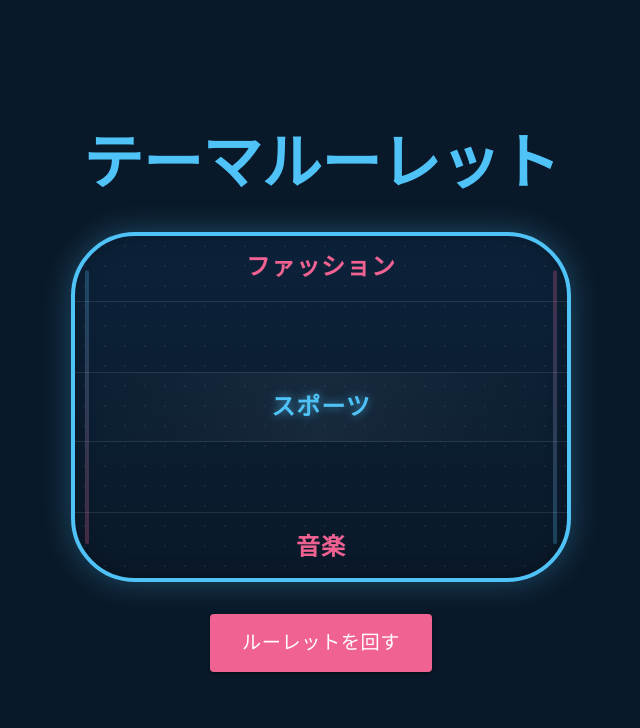
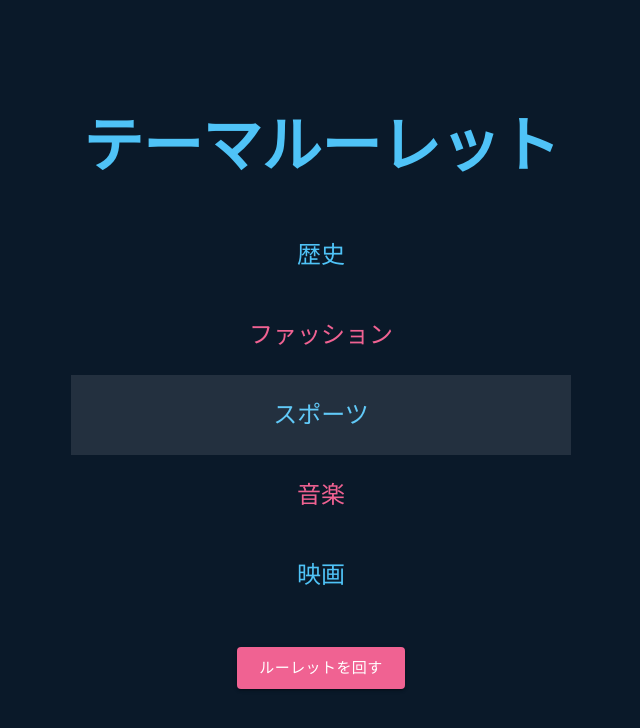
Before and after one commit to kabetani-yusei/theme-roulette, a React (Vite) app: page / in a window 1280 px wide. Shown: the top 728 px of the page, without its empty margins (319-959 px from the left). Built offline with nearby package versions, Linux system fonts and the light colour scheme.

Commit message:
いい感じ

```diff
--- a/src/App.tsx
+++ b/src/App.tsx
@@ -1,104 +1,100 @@
-"use client"
+import React, { useState, useEffect } from "react";
+import {
+  Box,
+  Button,
+  Container,
+  Typography,
+  ThemeProvider,
+  createTheme,
+  CssBaseline,
+} from "@mui/material";
+import RouletteWheel, { AnimationPhase, ThemeItem } from "./components/RouletteWheel";
 
-import { useState } from "react"
-import { Box, Button, Container, Typography, ThemeProvider, createTheme, CssBaseline } from "@mui/material"
-import RouletteWheel from "./components/RouletteWheel"
+const themeItems: ThemeItem[] = [
+  { id: 0, text: "スポーツ", color: "#4fc3f7" },
+  { id: 1, text: "音楽", color: "#f06292" },
+  { id: 2, text: "映画", color: "#4fc3f7" },
+  { id: 3, text: "料理", color: "#f06292" },
+  { id: 4, text: "旅行", color: "#4fc3f7" },
+  { id: 5, text: "ゲーム", color: "#f06292" },
+  { id: 6, text: "アート", color: "#4fc3f7" },
+  { id: 7, text: "科学", color: "#f06292" },
+  { id: 8, text: "歴史", color: "#4fc3f7" },
+  { id: 9, text: "ファッション", color: "#f06292" },
+];
 
-// テーマの配列（コードで指定）- 各テーマに固定の色を割り当て
-const themeItems = [
-  { id: 0, text: "スポーツ", color: "#4fc3f7" }, // 青
-  { id: 1, text: "音楽", color: "#f06292" }, // ピンク
-  { id: 2, text: "映画", color: "#4fc3f7" }, // 青
-  { id: 3, text: "料理", color: "#f06292" }, // ピンク
-  { id: 4, text: "旅行", color: "#4fc3f7" }, // 青
-  { id: 5, text: "ゲーム", color: "#f06292" }, // ピンク
-  { id: 6, text: "アート", color: "#4fc3f7" }, // 青
-  { id: 7, text: "科学", color: "#f06292" }, // ピンク
-  { id: 8, text: "歴史", color: "#4fc3f7" }, // 青
-  { id: 9, text: "ファッション", color: "#f06292" }, // ピンク
-]
+const fakeStopIndex = 3;
+const actualStopIndices = [1, 5, 7, 9];
 
-// 止まりそうな要素のインデックス
-const fakeStopIndex = 3 // 「料理」で一度止まる
-
-// 実際に止まる要素のインデックス配列
-const actualStopIndices = [1, 5, 7, 9] // 音楽、ゲーム、科学、ファッションのいずれかに最終的に止まる
-
-// Create a custom theme with dark blue background
 const theme = createTheme({
   palette: {
     mode: "dark",
-    primary: {
-      main: "#4fc3f7", // bright blue
-    },
-    secondary: {
-      main: "#f06292", // bright pink/red
-    },
-    background: {
-      default: "#0a1929", // dark blue
-      paper: "#0a1929",
-    },
+    primary: { main: "#4fc3f7" },
+    secondary: { main: "#f06292" },
+    background: { default: "#0a1929", paper: "#0a1929" },
   },
-})
+});
 
-function App() {
-  const [isSpinning, setIsSpinning] = useState(false)
-  const [animationPhase, setAnimationPhase] = useState<
-    "initial" | "first-stop" | "vibration" | "final-move" | "highlight" | "stopped"
-  >("stopped")
-  const [actualStopIndex, setActualStopIndex] = useState<number | null>(null)
-  const [selectedTheme, setSelectedTheme] = useState<string | null>(null)
+const App: React.FC = () => {
+  const [isSpinning, setIsSpinning] = useState(false);
+  const [animationPhase, setAnimationPhase] =
+    useState<AnimationPhase>("stopped");
+  const [actualStopIndex, setActualStopIndex] =
+    useState<number | null>(null);
+  const [selectedTheme, setSelectedTheme] = useState<string | null>(null);
 
   const handleSpin = () => {
-    if (isSpinning) return
+    if (isSpinning) return;
+    const idx =
+      actualStopIndices[
+        Math.floor(Math.random() * actualStopIndices.length)
+      ];
+    setActualStopIndex(idx);
+    setSelectedTheme(null);
+    setIsSpinning(true);
+    setAnimationPhase("first-stop");
+  };
 
-    // 実際に止まる要素をランダムに選択
-    const actualIndex = actualStopIndices[Math.floor(Math.random() * actualStopIndices.length)]
-    setSelectedTheme(null)
-    setActualStopIndex(actualIndex)
-    setIsSpinning(true)
-    setAnimationPhase("initial")
-  }
+  useEffect(() => {
+    if (animationPhase === "pause") {
+      // fakeStopIndex 停止後、1秒間静止させてから second-stop へ
+      const t = setTimeout(
+        () => setAnimationPhase("second-stop"),
+        1000
+      );
+      return () => clearTimeout(t);
+    }
+    if (animationPhase === "highlight") {
+      const t = setTimeout(() => {
+        setAnimationPhase("stopped");
+        setIsSpinning(false);
+      }, 1500);
+      return () => clearTimeout(t);
+    }
+  }, [animationPhase]);
 
-  const handleFirstStop = () => {
-    setAnimationPhase("first-stop")
-
-    // 1秒後に振動アニメーションを開始
-    setTimeout(() => {
-      setAnimationPhase("vibration")
-    }, 1000)
-  }
-
-  const handleVibrationComplete = () => {
-    // 振動が終わったら最終移動へ
-    setAnimationPhase("final-move")
-  }
-
+  const handleFirstStop = () => setAnimationPhase("pause");
   const handleFinalStop = () => {
-    if (actualStopIndex !== null) {
-      setSelectedTheme(themeItems[actualStopIndex].text)
-    }
-    setAnimationPhase("highlight")
-
-    // 強調表示のアニメーション後に完全停止
-    setTimeout(() => {
-      setAnimationPhase("stopped")
-      setIsSpinning(false)
-    }, 1500)
-  }
+    if (actualStopIndex != null)
+      setSelectedTheme(themeItems[actualStopIndex].text);
+    setAnimationPhase("highlight");
+  };
 
   return (
     <ThemeProvider theme={theme}>
       <CssBaseline />
       <Container
-        maxWidth="md"
-        sx={{ py: 4, height: "100vh", display: "flex", flexDirection: "column", justifyContent: "center" }}
+        sx={{
+          py: 4,
+          height: "100vh",
+          display: "flex",
+          flexDirection: "column",
+          justifyContent: "center",
+        }}
       >
         <Typography
           variant="h2"
-          component="h1"
           align="center"
-          gutterBottom
           sx={{
             color: "primary.main",
             fontWeight: "bold",
@@ -107,48 +103,44 @@ function App() {
         >
           テーマルーレット
         </Typography>
-
-        <Box sx={{ display: "flex", flexDirection: "column", alignItems: "center" }}>
+        <Box
+          sx={{
+            display: "flex",
+            flexDirection: "column",
+            alignItems: "center",
+          }}
+        >
           <RouletteWheel
             items={themeItems}
             isSpinning={isSpinning}
             animationPhase={animationPhase}
-            setAnimationPhase={setAnimationPhase}
             fakeStopIndex={fakeStopIndex}
             actualStopIndex={actualStopIndex}
             onFirstStop={handleFirstStop}
-            onVibrationComplete={handleVibrationComplete}
             onFinalStop={handleFinalStop}
           />
-
           {selectedTheme && animationPhase === "stopped" && (
             <Typography
               variant="h4"
-              sx={{
-                mt: 3,
-                mb: 3,
-                color: "white",
-                textAlign: "center",
-              }}
+              sx={{ mt: 3, animation: "fadeIn 0.5s" }}
             >
-              選ばれたテーマ: <span style={{ fontWeight: "bold" }}>{selectedTheme}</span>
+              選ばれたテーマ: <strong>{selectedTheme}</strong>
             </Typography>
           )}
-
           <Button
             variant="contained"
             color="secondary"
             size="large"
             onClick={handleSpin}
             disabled={isSpinning}
-            sx={{ mt: 4, px: 4, py: 1.5, fontSize: "1.2rem" }}
+            sx={{ mt: 4 }}
           >
             {isSpinning ? "回転中..." : "ルーレットを回す"}
           </Button>
         </Box>
       </Container>
     </ThemeProvider>
-  )
-}
+  );
+};
 
-export default App
+export default App;
--- a/src/components/RouletteWheel.tsx
+++ b/src/components/RouletteWheel.tsx
@@ -1,243 +1,116 @@
-"use client"
+import React, { useRef, useEffect, useState, useCallback } from "react";
+import { Box, Typography } from "@mui/material";
 
-import type React from "react"
-
-import { useRef, useEffect, useState } from "react"
-import { Box, Typography } from "@mui/material"
-
-interface ThemeItem {
-  id: number
-  text: string
-  color: string
+export interface ThemeItem {
+  id: number;
+  text: string;
+  color: string;
 }
 
-interface RouletteWheelProps {
-  items: ThemeItem[]
-  isSpinning: boolean
-  animationPhase: "initial" | "first-stop" | "vibration" | "final-move" | "highlight" | "stopped"
-  setAnimationPhase: React.Dispatch<
-    React.SetStateAction<"initial" | "first-stop" | "vibration" | "final-move" | "highlight" | "stopped">
-  >
-  fakeStopIndex: number
-  actualStopIndex: number | null
-  onFirstStop: () => void
-  onVibrationComplete: () => void
-  onFinalStop: () => void
+export type AnimationPhase =
+  | "stopped"
+  | "first-stop"
+  | "pause"
+  | "second-stop"
+  | "highlight";
+
+export interface RouletteWheelProps {
+  items: ThemeItem[];
+  isSpinning: boolean;
+  animationPhase: AnimationPhase;
+  fakeStopIndex: number;
+  actualStopIndex: number | null;
+  onFirstStop: () => void;
+  onFinalStop: () => void;
 }
+
+const ITEM_HEIGHT = 80;
+const VISIBLE_COUNT = 5;
+const MAX_SPEED = 40;
+// フェイク停止後に移動する際の定速
+const SECOND_SPEED = 20;
 
 const RouletteWheel: React.FC<RouletteWheelProps> = ({
   items,
-  isSpinning,
   animationPhase,
-  setAnimationPhase,
   fakeStopIndex,
   actualStopIndex,
   onFirstStop,
-  onVibrationComplete,
   onFinalStop,
 }) => {
-  const containerRef = useRef<HTMLDivElement>(null)
-  const [position, setPosition] = useState(0)
-  const [speed, setSpeed] = useState(0)
-  const [highlightProgress, setHighlightProgress] = useState(0)
-  const [vibrationOffset, setVibrationOffset] = useState(0)
-  const requestRef = useRef<number | undefined>(undefined)
-  const previousTimeRef = useRef<number | undefined>(undefined)
-  const vibrationStartTimeRef = useRef<number | undefined>(undefined)
-  const finalMoveStartTimeRef = useRef<number | undefined>(undefined)
-  const finalMoveCompleteRef = useRef<boolean>(false)
+  const totalHeight = items.length * ITEM_HEIGHT;
+  const containerHeight = ITEM_HEIGHT * VISIBLE_COUNT;
 
-  const itemHeight = 70 // Height of each item in pixels
-  const visibleCount = 5 // Number of visible items
-  const containerHeight = itemHeight * visibleCount
+  const positionRef = useRef(0);
+  const speedRef = useRef(0);
+  const rafRef = useRef<number | undefined>(undefined);
+  const [renderTrigger, setRenderTrigger] = useState(0);
+  const [highlightProgress, setHighlightProgress] = useState(0);
+  const tick = useCallback(() => setRenderTrigger((i) => i + 1), []);
 
-  // Reset state when spinning starts
-  useEffect(() => {
-    if (isSpinning && animationPhase === "initial") {
-      setHighlightProgress(0)
-      setSpeed(0)
-      setVibrationOffset(0)
-      vibrationStartTimeRef.current = undefined
-      finalMoveStartTimeRef.current = undefined
-      finalMoveCompleteRef.current = false
-    }
-  }, [isSpinning, animationPhase])
+  const calcTarget = (idx: number) => idx * ITEM_HEIGHT;
 
-  // Animation loop
-  const animate = (time: number) => {
-    if (previousTimeRef.current === undefined) {
-      previousTimeRef.current = time
-    }
-
-    const deltaTime = time - previousTimeRef.current
-    previousTimeRef.current = time
-
-    // Different behavior based on animation phase
-    if (animationPhase === "initial") {
-      // 初期の高速回転
-      setSpeed((prev) => Math.min(prev + deltaTime * 0.05, 15))
-      setPosition((prev) => (prev + speed) % (items.length * itemHeight))
-
-      // 2秒後に減速開始
-      if (speed >= 15) {
-        setTimeout(() => {
-          startSlowingDown()
-        }, 2000)
-      }
-    } else if (animationPhase === "first-stop") {
-      // 最初の停止位置に向けて減速
-      setSpeed((prev) => {
-        const newSpeed = prev - deltaTime * 0.01
-        if (newSpeed <= 0) {
-          return 0
-        }
-        return newSpeed
-      })
-
-      setPosition((prev) => (prev + speed) % (items.length * itemHeight))
-
-      // 完全に停止したら指定位置に調整
-      if (speed === 0) {
-        const targetPosition = calculatePositionForIndex(fakeStopIndex)
-        setPosition(targetPosition)
-        onFirstStop()
-        return
-      }
-    } else if (animationPhase === "vibration") {
-      // 振動アニメーション
-      if (vibrationStartTimeRef.current === undefined) {
-        vibrationStartTimeRef.current = time
+  const animatePhase = () => {
+    if (animationPhase === "first-stop") {
+      if (speedRef.current > 0) {
+        speedRef.current = Math.max(speedRef.current - 0.1, 0);
+        positionRef.current =
+          (positionRef.current + speedRef.current) % totalHeight;
+        tick();
+        rafRef.current = requestAnimationFrame(animatePhase);
+      } else {
+        positionRef.current = calcTarget(fakeStopIndex);
+        tick();
+        onFirstStop();
       }
 
-      const vibrationTime = time - vibrationStartTimeRef.current
-      const vibrationDuration = 800 // 振動の持続時間（ミリ秒）
-
-      if (vibrationTime < vibrationDuration) {
-        // 振動の強さは時間とともに弱まる
-        const intensity = 5 * (1 - vibrationTime / vibrationDuration)
-        const frequency = 0.05 // 振動の頻度
-        setVibrationOffset(Math.sin(vibrationTime * frequency) * intensity)
+    } else if (animationPhase === "second-stop") {
+      // 定速で目的地まで移動
+      const target = calcTarget(actualStopIndex!);
+      const dist = (target - positionRef.current + totalHeight) % totalHeight;
+      if (dist > SECOND_SPEED) {
+        positionRef.current =
+          (positionRef.current + SECOND_SPEED) % totalHeight;
+        tick();
+        rafRef.current = requestAnimationFrame(animatePhase);
       } else {
-        // 振動終了
-        setVibrationOffset(0)
-        onVibrationComplete()
-        return
-      }
-    } else if (animationPhase === "final-move") {
-      // 最終位置への移動
-      if (actualStopIndex === null) return
-
-      if (finalMoveStartTimeRef.current === undefined) {
-        finalMoveStartTimeRef.current = time
+        positionRef.current = target;
+        tick();
+        onFinalStop();
       }
 
-      const moveTime = time - finalMoveStartTimeRef.current
-      const moveDuration = 1000 // 移動の持続時間（ミリ秒）
+    } else if (animationPhase === "highlight") {
+      setHighlightProgress((p) => Math.min(p + 0.02, 1));
+    }
+  };
 
-      if (moveTime < moveDuration && !finalMoveCompleteRef.current) {
-        const startPosition = calculatePositionForIndex(fakeStopIndex)
-        const targetPosition = calculatePositionForIndex(actualStopIndex)
+  useEffect(() => {
+    if (animationPhase === "first-stop") {
+      speedRef.current = MAX_SPEED;
+      positionRef.current = 0;
+      setHighlightProgress(0);
+      cancelAnimationFrame(rafRef.current!);
+      rafRef.current = requestAnimationFrame(animatePhase);
+    }
+    if (animationPhase === "second-stop") {
+      // 第二段階は定速スタート
+      speedRef.current = SECOND_SPEED;
+      cancelAnimationFrame(rafRef.current!);
+      rafRef.current = requestAnimationFrame(animatePhase);
+    }
+    return () => cancelAnimationFrame(rafRef.current!);
+  }, [animationPhase]);
 
-        // 移動距離を計算
-        let distance = targetPosition - startPosition
-        const totalLength = items.length * itemHeight
-
-        // ループを考慮して最短距離を計算
-        if (Math.abs(distance) > totalLength / 2) {
-          distance = distance > 0 ? distance - totalLength : distance + totalLength
-        }
-
-        // イージング関数を使用してスムーズな動きを実現
-        const progress = moveTime / moveDuration
-        const easeOutCubic = 1 - Math.pow(1 - progress, 3) // イージング関数
-
-        // 現在の位置を計算
-        const currentPosition = startPosition + distance * easeOutCubic
-        setPosition(currentPosition)
-      } else {
-        // 移動完了
-        setPosition(calculatePositionForIndex(actualStopIndex))
-        finalMoveCompleteRef.current = true
-        onFinalStop()
-        return
-      }
-    } else if (animationPhase === "highlight") {
-      // 強調表示のアニメーション
-      setHighlightProgress((prev) => Math.min(prev + deltaTime * 0.001, 1))
-    }
-
-    requestRef.current = requestAnimationFrame(animate)
-  }
-
-  // Set up and clean up animation frame
-  useEffect(() => {
-    if (isSpinning) {
-      requestRef.current = requestAnimationFrame(animate)
-    }
-    return () => {
-      if (requestRef.current) {
-        cancelAnimationFrame(requestRef.current)
-      }
-    }
-  }, [isSpinning, animationPhase, speed, position, actualStopIndex])
-
-  const startSlowingDown = () => {
-    // 最初の停止位置に向けて減速開始
-    const targetPosition = calculatePositionForIndex(fakeStopIndex)
-
-    // 位置を調整して目標に近づける
-    setPosition((prev) => {
-      const adjustedPosition = prev % (items.length * itemHeight)
-      let distanceToTarget = targetPosition - adjustedPosition
-
-      // ループを考慮して最短距離を計算
-      const totalLength = items.length * itemHeight
-      if (Math.abs(distanceToTarget) > totalLength / 2) {
-        distanceToTarget = distanceToTarget > 0 ? distanceToTarget - totalLength : distanceToTarget + totalLength
-      }
-
-      return prev + distanceToTarget
-    })
-
-    // アニメーションフェーズを更新
-    setAnimationPhase("first-stop")
-  }
-
-  const calculatePositionForIndex = (index: number): number => {
-    // 指定されたインデックスのアイテムが中央に来るように位置を計算
-    return index * itemHeight
-  }
-
-  // 表示するアイテムを計算
-  const getVisibleItems = () => {
-    const visibleItems: { item: ThemeItem; position: number }[] = []
-    const basePosition = position + vibrationOffset
-    const halfCount = Math.floor(visibleCount / 2)
-
-    // 中央のアイテムのインデックス
-    const centerItemIndex = Math.floor(basePosition / itemHeight) % items.length
-
-    // 中央のアイテムの前後のアイテムを追加
-    for (let i = -halfCount; i <= halfCount; i++) {
-      const index = (centerItemIndex + i + items.length * 2) % items.length
-      const item = items[index]
-      const itemPosition = (basePosition % itemHeight) + i * itemHeight
-      visibleItems.push({ item, position: itemPosition })
-    }
-
-    return visibleItems
-  }
-
-  // 中央に表示されているアイテムのインデックスを取得
-  const getCenterItemIndex = () => {
-    const basePosition = position + vibrationOffset
-    const index = Math.floor(basePosition / itemHeight) % items.length
-    return (index + items.length) % items.length
-  }
-
-  const visibleItems = getVisibleItems()
-  const centerIndex = getCenterItemIndex()
-  const isHighlighting = animationPhase === "highlight" || animationPhase === "stopped"
+  // 描画ロジック
+  const position = positionRef.current;
+  const startIdx =
+    Math.floor(position / ITEM_HEIGHT) -
+    Math.floor(VISIBLE_COUNT / 2);
+  const visible = Array.from(
+    { length: VISIBLE_COUNT + 2 },
+    (_, i) => (startIdx + i + items.length * 2) % items.length
+  );
+  const isHighlighting = animationPhase === "highlight";
 
   return (
     <Box
@@ -245,151 +118,62 @@ const RouletteWheel: React.FC<RouletteWheelProps> = ({
         width: "100%",
         maxWidth: 500,
         height: containerHeight,
+        overflow: "hidden",
         position: "relative",
-        overflow: "hidden",
-        border: "4px solid",
-        borderColor: "primary.main",
-        borderRadius: 16,
-        boxShadow: "0 0 30px rgba(79, 195, 247, 0.3), inset 0 0 20px rgba(0, 0, 0, 0.3)",
-        background: "linear-gradient(180deg, #0c223a 0%, #0a1929 100%)",
-        zIndex: 1,
       }}
-      ref={containerRef}
     >
-      {/* 装飾的な背景パターン */}
-      <Box
-        sx={{
-          position: "absolute",
-          top: 0,
-          left: 0,
-          right: 0,
-          bottom: 0,
-          opacity: 0.05,
-          backgroundImage: "radial-gradient(circle, #ffffff 1px, transparent 1px)",
-          backgroundSize: "20px 20px",
-          pointerEvents: "none",
-        }}
-      />
-
-      {/* Center indicator */}
+      {/* 中央マスク */}
       <Box
         sx={{
           position: "absolute",
           left: 0,
           right: 0,
           top: "50%",
-          height: itemHeight,
+          height: ITEM_HEIGHT,
           transform: "translateY(-50%)",
-          background:
-            "linear-gradient(90deg, rgba(240, 98, 146, 0.1) 0%, rgba(79, 195, 247, 0.2) 50%, rgba(240, 98, 146, 0.1) 100%)",
+          bgcolor: "rgba(255,255,255,0.1)",
           zIndex: 1,
-          pointerEvents: "none",
-          borderTop: "2px solid rgba(79, 195, 247, 0.3)",
-          borderBottom: "2px solid rgba(79, 195, 247, 0.3)",
-          opacity: isHighlighting ? 0 : 1,
-          transition: "opacity 0.5s",
         }}
       />
 
-      {/* Items container */}
+      {/* 回転リスト */}
       <Box
         sx={{
           position: "absolute",
           width: "100%",
-          top: "50%",
-          transform: "translateY(-50%)",
+          transform: `translateY(-${position % ITEM_HEIGHT}px)`,
         }}
       >
-        {visibleItems.map((visibleItem, index) => {
-          const { item, position: itemPosition } = visibleItem
-          const isSelected = actualStopIndex !== null && item.id === items[actualStopIndex].id
-          const isCentered = Math.abs(itemPosition) < itemHeight / 2
-
-          // 強調表示の計算
-          const scale =
-            isSelected && isHighlighting
-              ? 1 + highlightProgress * 0.8 // 選択されたアイテムは最大1.8倍に拡大
-              : 1
-
-          const opacity =
-            isHighlighting && !isSelected
-              ? 1 - highlightProgress * 0.7 // 選択されていないアイテムは最小0.3の不透明度に
-              : 1
-
+        {visible.map((idx, i) => {
+          const item = items[idx];
+          const isSel = actualStopIndex === idx && isHighlighting;
+          const scale = isSel ? 1 + highlightProgress * 0.5 : 1;
+          const opacity = !isSel && isHighlighting
+            ? 1 - highlightProgress * 0.8
+            : 1;
           return (
             <Box
-              key={index}
+              key={i}
               sx={{
-                height: itemHeight,
+                height: ITEM_HEIGHT,
                 display: "flex",
                 alignItems: "center",
                 justifyContent: "center",
-                fontWeight: "bold",
-                transition: "all 0.3s",
-                transform: `translateY(${itemPosition}px)`,
-                borderTop: "1px solid rgba(255, 255, 255, 0.1)",
-                borderBottom: "1px solid rgba(255, 255, 255, 0.1)",
-                background: isCentered
-                  ? "linear-gradient(90deg, rgba(0, 0, 0, 0) 0%, rgba(255, 255, 255, 0.05) 50%, rgba(0, 0, 0, 0) 100%)"
-                  : "transparent",
               }}
             >
               <Typography
                 variant="h5"
-                fontWeight="bold"
-                sx={{
-                  color: item.color, // 各テーマに固定の色を使用
-                  transform: `scale(${scale})`,
-                  opacity: opacity,
-                  transition: isHighlighting ? "transform 0.5s, opacity 0.5s" : "none",
-                  fontSize: isSelected && animationPhase === "stopped" ? "2rem" : undefined,
-                  textShadow: isCentered
-                    ? `0 0 10px ${item.color === "#4fc3f7" ? "rgba(79, 195, 247, 0.7)" : "rgba(240, 98, 146, 0.7)"}`
-                    : "none",
-                  letterSpacing: "1px",
-                  padding: "0 20px",
-                }}
+                sx={{ transform: `scale(${scale})`, opacity }}
+                color={item.color}
               >
                 {item.text}
               </Typography>
             </Box>
-          )
+          );
         })}
       </Box>
+    </Box>
+  );
+};
 
-      {/* 左側の装飾 */}
-      <Box
-        sx={{
-          position: "absolute",
-          left: 10,
-          top: "50%",
-          transform: "translateY(-50%)",
-          height: "80%",
-          width: 4,
-          borderRadius: 2,
-          background: "linear-gradient(to bottom, rgba(79, 195, 247, 0.5), rgba(240, 98, 146, 0.5))",
-          opacity: 0.5,
-          zIndex: 0,
-        }}
-      />
-
-      {/* 右側の装飾 */}
-      <Box
-        sx={{
-          position: "absolute",
-          right: 10,
-          top: "50%",
-          transform: "translateY(-50%)",
-          height: "80%",
-          width: 4,
-          borderRadius: 2,
-          background: "linear-gradient(to bottom, rgba(240, 98, 146, 0.5), rgba(79, 195, 247, 0.5))",
-          opacity: 0.5,
-          zIndex: 0,
-        }}
-      />
-    </Box>
-  )
-}
-
-export default RouletteWheel
+export default RouletteWheel;
--- a/src/index.css
+++ /dev/null
@@ -1,15 +0,0 @@
-@import url("https://fonts.googleapis.com/css2?family=Montserrat:wght@400;500;700&display=swap");
-
-body {
-  margin: 0;
-  font-family: "Montserrat", -apple-system, BlinkMacSystemFont, "Segoe UI", "Roboto", "Oxygen", "Ubuntu", "Cantarell",
-    "Fira Sans", "Droid Sans", "Helvetica Neue", sans-serif;
-  -webkit-font-smoothing: antialiased;
-  -moz-osx-font-smoothing: grayscale;
-  background-color: #0a1929;
-  overflow-x: hidden;
-}
-
-* {
-  box-sizing: border-box;
-}
```
